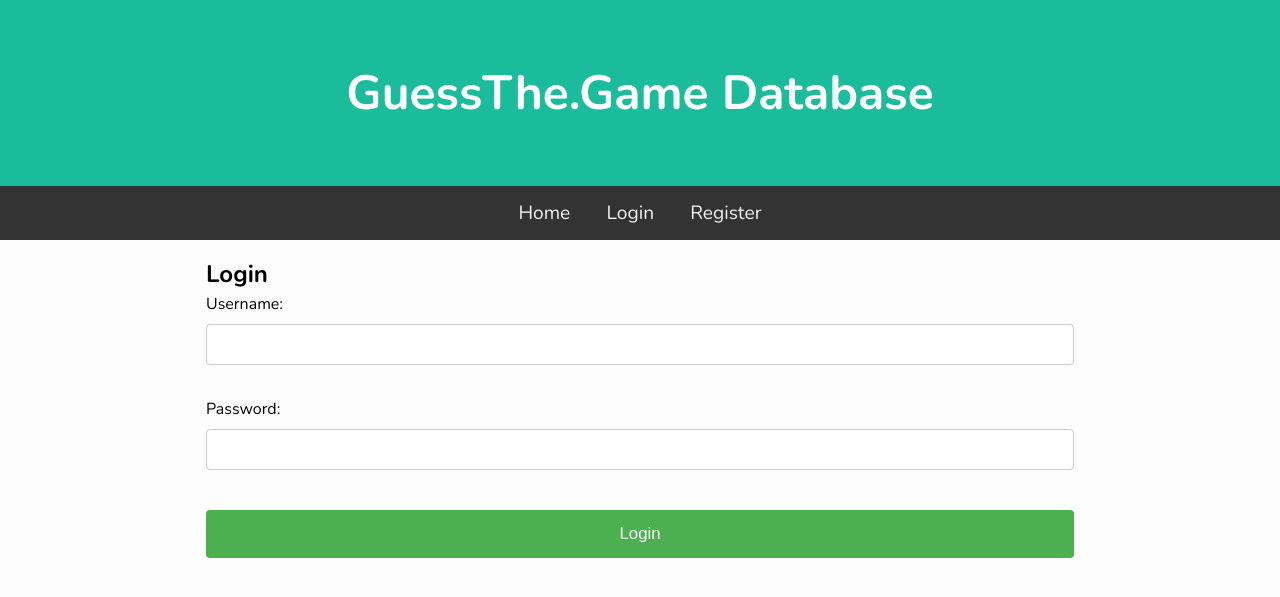
After one commit to NannyN211008/GuessTG.Database, a Flask app: page /login in a window 1280 px wide. The commit adds this page. Shown: the top 597 px of the page. Run offline with Flask 3, Linux system fonts and the light colour scheme.

Commit message:
Add login, logout, and session handling functionality

```diff
--- a/main.py
+++ b/main.py
@@ -1,12 +1,42 @@
-from flask import Flask, render_template, request
+from flask import Flask, render_template, request, session, redirect
 import db
 
 app = Flask(__name__)
 app.secret_key = "gtg"
 
+
 @app.route("/")
 def Home():
-    guessData = db.GetAllGuesses() # NOTE: the new line
+    guessData = db.GetAllGuesses()
     return render_template("index.html", guesses=guessData)
 
+
+@app.route("/login", methods=["GET", "POST"])
+def Login():
+
+    error = None
+
+    if request.method == "POST":
+
+        username = request.form['username']
+        password = request.form['password']
+
+        user = db.CheckLogin(username, password)
+
+        if user:
+            session['id'] = user['id']
+            session['username'] = user['username']
+            return redirect("/")
+        else:
+            error = "Invalid username or password"
+
+    return render_template("login.html", error=error)
+
+
+@app.route("/logout")
+def Logout():
+    session.clear()
+    return redirect("/")
+
+
 app.run(debug=True, port=5000)
--- a/templates/base.html
+++ b/templates/base.html
@@ -17,13 +17,18 @@
 
 <body>
 
-    <h1 class="banner">GuessThe.Game Database</h1>
+   <h1 class="banner">GuessThe.Game Database</h1>
 
-    <nav>
-        <a href="/">Home</a>
+<nav>
+    <a href="/">Home</a>
+
+    {% if 'username' not in session %}
         <a href="/login">Login</a>
         <a href="/register">Register</a>
-    </nav>
+    {% else %}
+        <a href="/logout">Logout</a>
+    {% endif %}
+</nav>
 
     <main>
         {% block content %}
--- a/templates/index.html
+++ b/templates/index.html
@@ -7,6 +7,12 @@
     <p>
         Welcome to GuessThe.Game Database (aka. GTGDB). This website is dedicated to the hard working Year 12 SE students of 2024-2025. The last 5 minutes of class are always a flurry of excitement and hard work. They open <a href="https://guessthe.game/">GuessThe.Game</a> and scream their suggestions at the host. Let's start tracking their progress.
     </p>
+
+    {% if 'username' in session %}
+        <br>
+        <p>Welcome back, {{ session['username'] }} 👋</p>
+        <p>Logged in as {{ session['username'] }}</p>
+    {% endif %}
 
 </div>
 
--- /dev/null
+++ b/templates/login.html
@@ -0,0 +1,27 @@
+{% extends "base.html" %}
+
+{% block content %}
+
+<h2>Login</h2>
+
+{% if error %}
+    <p style="color:red;">{{ error }}</p>
+{% endif %}
+
+<form action="/login" method="post">
+
+    <label>Username:</label>
+    <input type="text" name="username" id="username" required>
+
+    <br><br>
+
+    <label>Password:</label>
+    <input type="password" name="password" id="password" required>
+
+    <br><br>
+
+    <input type="submit" value="Login">
+
+</form>
+
+{% endblock %}
```
Also changed, not shown: db.py (+45 -0 lines).
